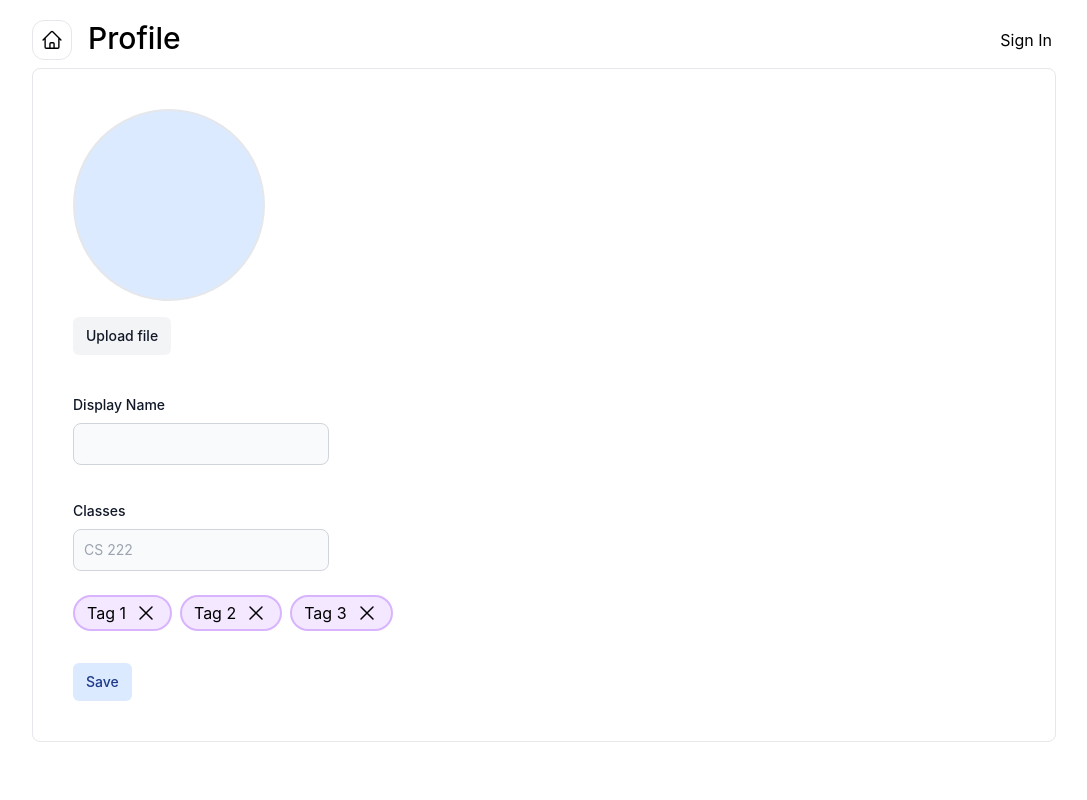
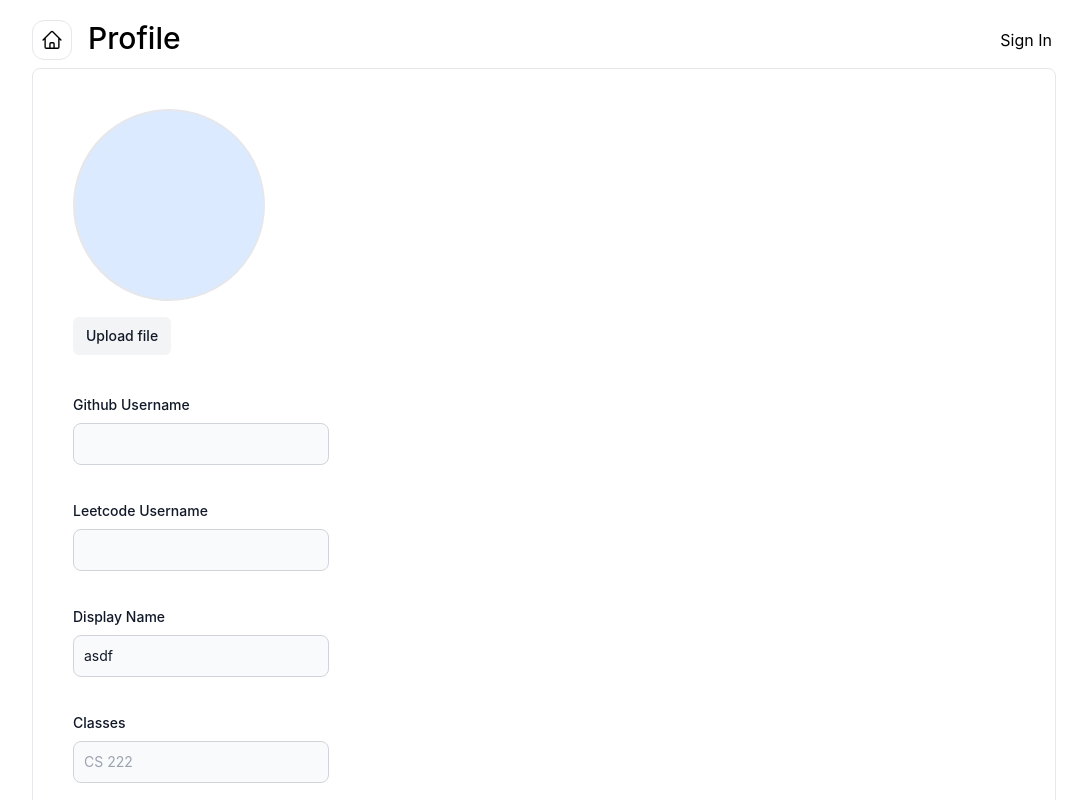
Before and after one commit to jranft2/CS222, a Vue app: page /profile in a window 1280 px wide. Shown: the top 800 px of the page, without its empty margins (96-1183 px from the left). Built offline with nearby package versions, Linux system fonts and the light colour scheme; no server answers.

Commit message:
add save feature to settings page

```diff
--- a/src/views/ProfileView.vue
+++ b/src/views/ProfileView.vue
@@ -28,9 +28,36 @@
         <label
           for="default-input"
           class="block mb-2 text-sm font-medium text-gray-900"
+          >Github Username
+        </label>
+        <input
+          v-model="githubValue"
+          type="text"
+          id="default-input"
+          class="bg-gray-50 border border-gray-300 text-gray-900 text-sm rounded-lg focus:ring-blue-500 focus:border-blue-500 block w-full p-2.5"
+        />
+      </div>
+      <div class="mb-6 w-64">
+        <label
+          for="default-input"
+          class="block mb-2 text-sm font-medium text-gray-900"
+          >Leetcode Username</label
+        >
+        <input
+          v-model="leetcodeValue"
+          type="text"
+          id="default-input"
+          class="bg-gray-50 border border-gray-300 text-gray-900 text-sm rounded-lg focus:ring-blue-500 focus:border-blue-500 block w-full p-2.5"
+        />
+      </div>
+      <div class="mb-6 w-64">
+        <label
+          for="default-input"
+          class="block mb-2 text-sm font-medium text-gray-900"
           >Display Name</label
         >
         <input
+          v-model="nameValue"
           type="text"
           id="default-input"
           class="bg-gray-50 border border-gray-300 text-gray-900 text-sm rounded-lg focus:ring-blue-500 focus:border-blue-500 block w-full p-2.5"
@@ -63,7 +90,7 @@
       </div>
     </div>
     <div class="mt-8">
-      <uiButton color="blue"> Save </uiButton>
+      <uiButton color="blue" @click="saveUser()"> Save </uiButton>
     </div>
   </div>
 </template>
@@ -72,6 +99,7 @@
 import uiButton from "../ui/uiButton.vue";
 import uiChip from "../ui/uiChip.vue";
 import { uploadFile } from "@uploadcare/upload-client";
+import { useUserStore } from "../stores/user";
 
 export default {
   components: {
@@ -83,6 +111,9 @@ export default {
       profileUrl: "",
       chipItems: ["Tag 1", "Tag 2", "Tag 3"],
       classInputValue: "",
+      nameValue: "asdf",
+      leetcodeValue: "",
+      githubValue: "",
     };
   },
   methods: {
@@ -91,6 +122,30 @@ export default {
       this.classInputValue = "";
     },
 
+    async saveUser() {
+      const store = useUserStore();
+      const user = await store.getCurrentUser();
+
+      console.log(user.email);
+      var myHeaders = new Headers();
+      myHeaders.append("netidemail", user.email);
+      myHeaders.append("name", this.nameValue);
+      myHeaders.append("github", this.githubValue);
+      myHeaders.append("leetcode", this.leetcodeValue);
+      myHeaders.append("bio", "bio_val");
+      myHeaders.append("pfpurl", this.profileUrl);
+
+      var requestOptions = {
+        method: "POST",
+        headers: myHeaders,
+        redirect: "follow",
+      };
+
+      fetch("http://127.0.0.1:8080/save-user-details", requestOptions)
+        .then((response) => response.text())
+        .then((result) => console.log(result))
+        .catch((error) => console.log("error", error));
+    },
     async uploadFile(fileData) {
       console.log("uploading");
       console.log(fileData);
```
Also changed, not shown: 1 other file (tests, documents, lock files or other folders).
